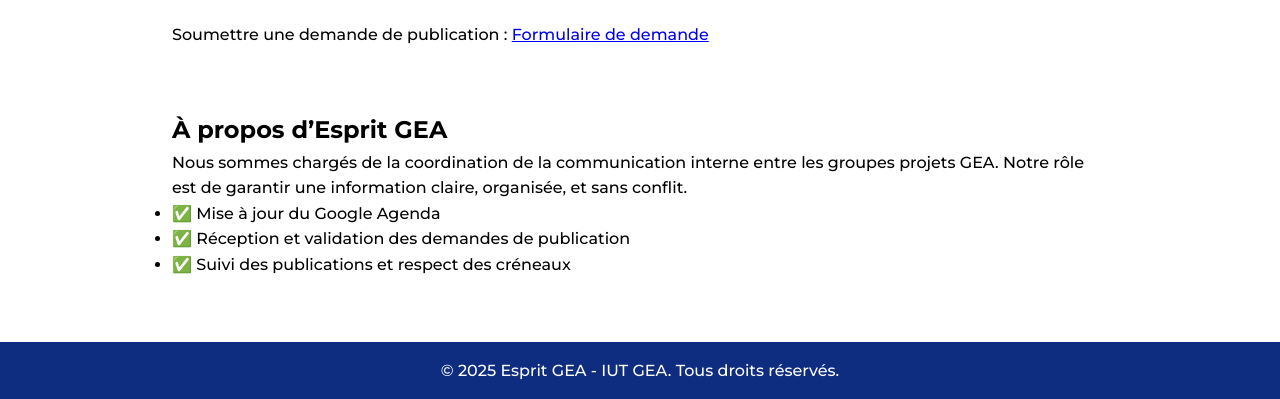
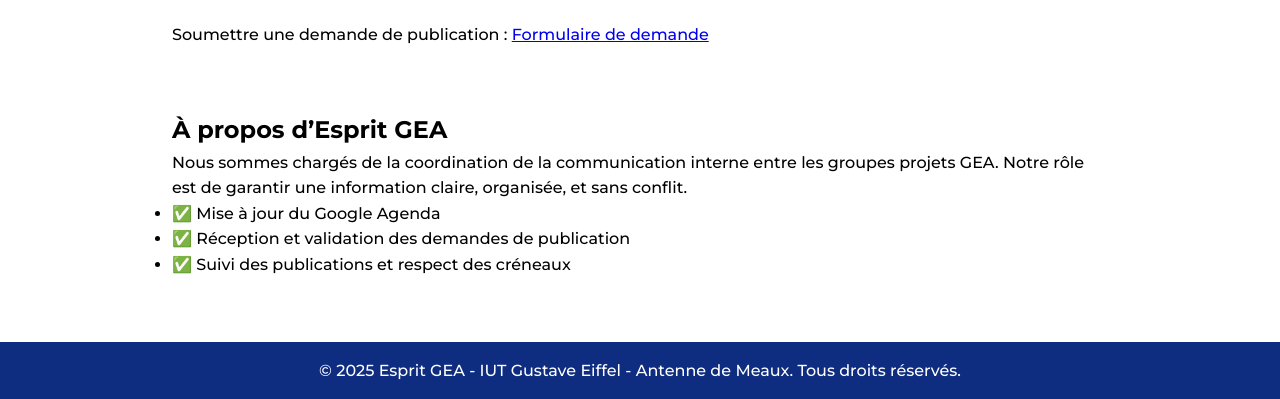
Before and after one commit to ksawrld/esprit-gea, a plain HTML site: page esprit_gea_hub.html in a window 1280 px wide. Shown: the part 1229-1628 px from the top of the page. Drawn offline with Linux system fonts and the light colour scheme.

Commit message:
Update esprit_gea_hub.html

```diff
--- a/esprit_gea_hub.html
+++ b/esprit_gea_hub.html
@@ -127,7 +127,7 @@
   </section>
 
   <footer>
-    <p>&copy; 2025 Esprit GEA - IUT GEA. Tous droits réservés.</p>
+    <p>&copy; 2025 Esprit GEA - IUT Gustave Eiffel - Antenne de Meaux. Tous droits réservés.</p>
   </footer>
 </body>
 </html>
```
